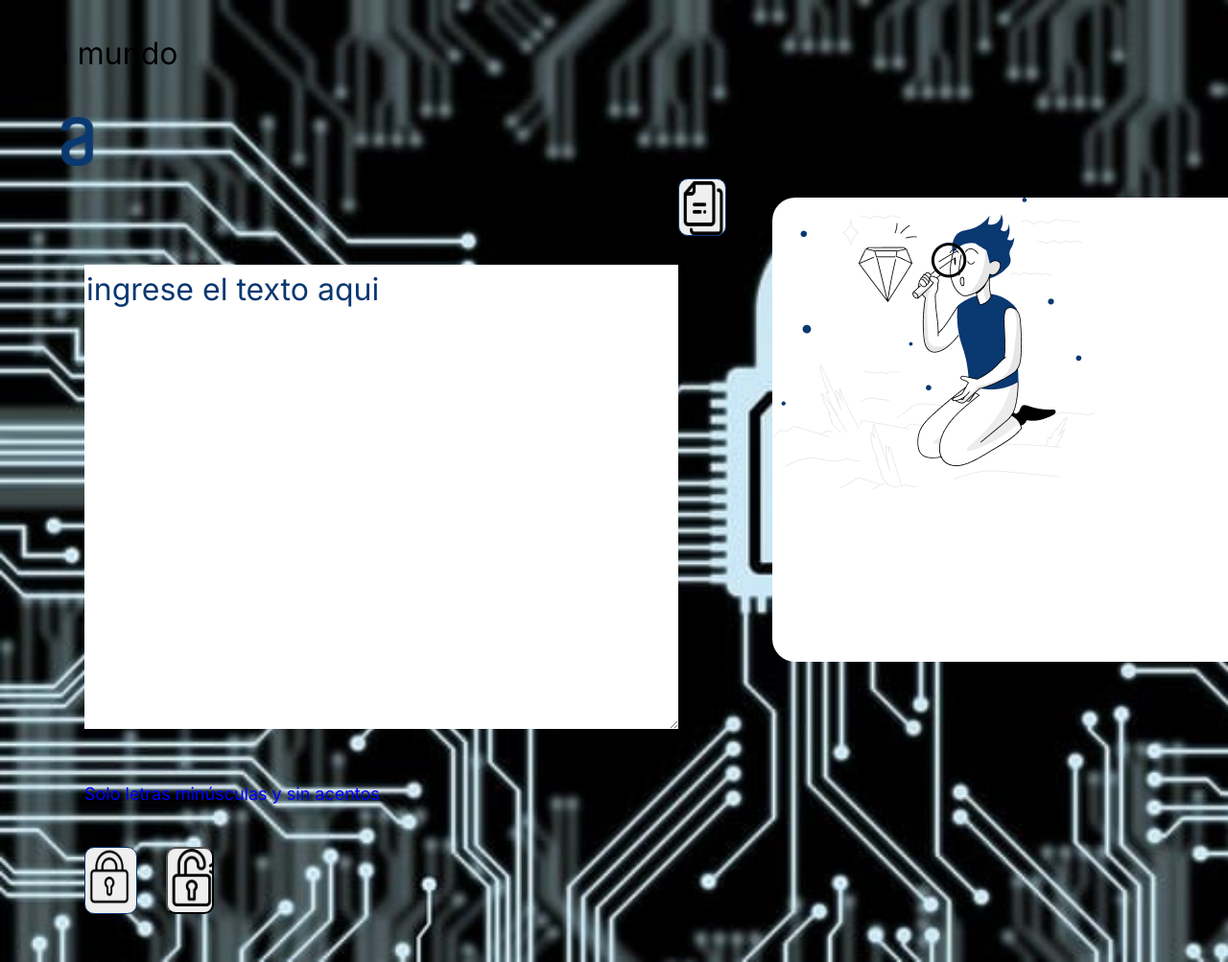
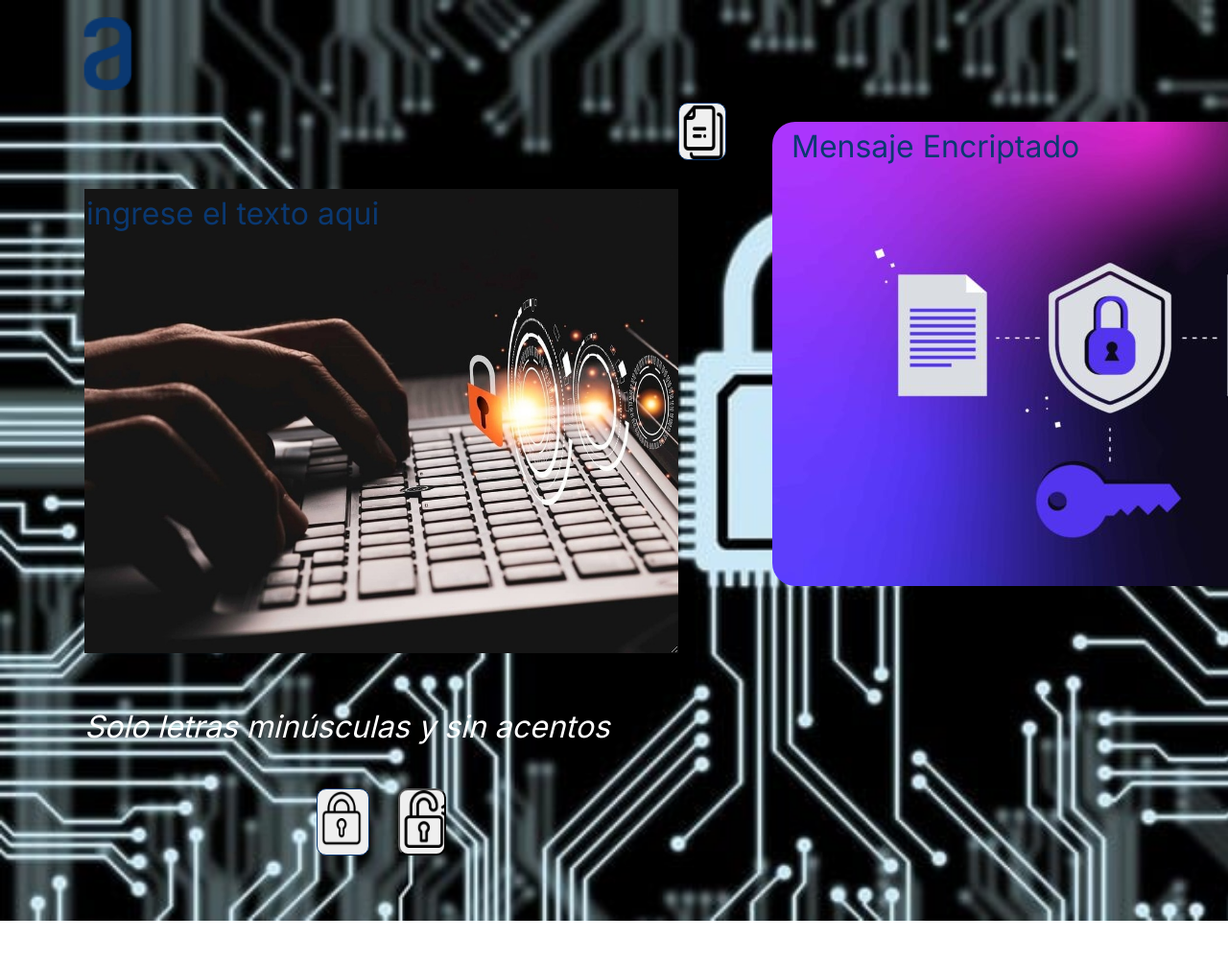
Before and after one commit to Edgar-A-Castro/Encriptador-de-texto, a plain HTML site: page proyecto enciptador de texto/index.html in a window 1280 px wide. Shown: the whole page at 96% size. After the commit the page ends 960 px from the top, so only its background shows below. Drawn offline with Linux system fonts and the light colour scheme.

Commit message:
se agrego imagenes a los texArea y se implementaros mejoras visuales

```diff
--- a/proyecto enciptador de texto/index.html
+++ b/proyecto enciptador de texto/index.html
@@ -10,7 +10,7 @@
     <title>Encriptador</title>
 </head>
 <body>
-    <p>hola mundo</p>
+
     <heder>
         <img src="imagenes/Logo.png" alt="este es el logo de alura" class="logo">
     </heder>
@@ -20,7 +20,7 @@
         <section>
             <textarea class="text-area" cols="30" rows="10" placeholder="Ingrese el texto aqui"></textarea>
             <div>
-                <h6 class="informacion">Solo letras minúsculas y sin acentos</h6>
+                <h5 class="informacion"><em>Solo letras minúsculas y sin acentos</em></h5>
             </div>
             <div class="botones">
                 <button class="btn-encriptar" onclick="btnEncriptar()"></button>
@@ -29,7 +29,7 @@
         </section>
 
         <section>
-            <textarea class="mensaje" cols="32" rows="10"></textarea>
+            <textarea class="mensaje" cols="32" rows="10" placeholder="Mensaje Encriptado"></textarea>
             <div>
                 <button class="btn-copiar"></button>
             </div>
--- a/proyecto enciptador de texto/style.css
+++ b/proyecto enciptador de texto/style.css
@@ -1,5 +1,5 @@
 *{
-  ackground: #f3f5fc;
+
   font-family: "Inter";
   font-weight: 400;
   font-size: 32px;
@@ -10,7 +10,7 @@
 .logo{
     padding-top: 10px;
     padding-left: 10px;
-    width: 10%;
+    width: 15%;
 }
 
 body{
@@ -27,10 +27,15 @@ main{
 }
 
 .text-area{
+
+    background-image: url(imagenes/Cómo-encriptar-y-desencriptar-ficheros-online-5.jpg);
+    background-repeat: no-repeat;
+    color:aliceblue;
+    background-size: cover;
     border: none;
-    olor: #0a3871;
     margin-top: 90px;
     text-transform: lowercase;
+
 }
 
 ::placeholder{color: #0a3871;}
@@ -40,12 +45,11 @@ main{
 }
 
 .mensaje{
-    ackground: white;
-    background-image: url(imagenes/Muñeco.png);
+
+    background-image: url(imagenes/encryption-1024x512.jpg);
     background-repeat: no-repeat;
     border: none;
     border-radius: 24px;
-    color: #0a3871;
     margin-left: 98px;
     margin-top: 20px;
     padding-left: 20px;
@@ -55,18 +59,19 @@ main{
 
 .mensaje:focus{
     outline: none;
+
 }
 
 .botones{
     display: flex;
-    margin-top: 18px;
+    justify-content: center;
+    margin: 18px;
 }
 
 
 .btn-desencriptar{
     background-image: url(imagenes/candado-abierto.png);
     background-repeat:no-repeat;
-    background-color: none;
     background-size: 55px 60px;
     cursor: pointer;
     border-radius: 10px;
@@ -91,15 +96,16 @@ main{
     background-image: url(imagenes/papel.png);
     border: 1px solid #0a3871;
     background-repeat:no-repeat;
-    border: 1px solid #0a3871;
     background-size: 50px 60px;
     border-radius: 10px;
     cursor: pointer;
     height: 60px;
     width: 50px;
+
 }
 
 .informacion{
-    color: blue;
-    font-size: 18px;
+    color: white;
+    font-size: 24px;
+
 }
```
Also changed, not shown: proyecto enciptador de texto/imagenes/Cómo-encriptar-y-desencriptar-ficheros-online-5.jpg (added), proyecto enciptador de texto/imagenes/encryption-1024x512.jpg (added).
